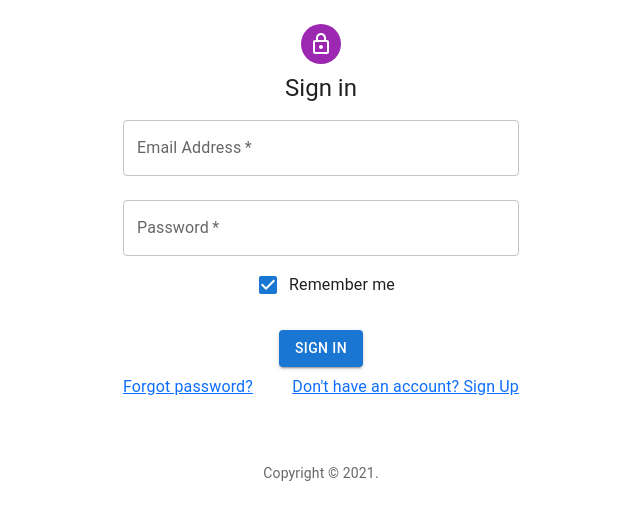
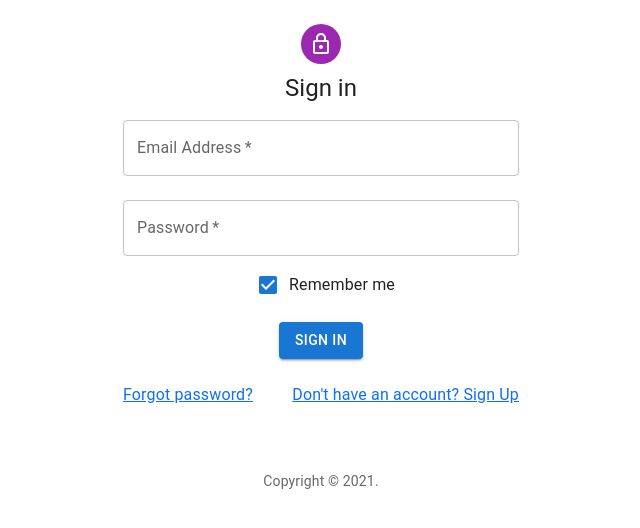
Before and after one commit to YehonatanKadosh/Tests-client, a React (Create React App) app: page / in a window 1280 px wide. Shown: the top 528 px of the page, without its empty margins (319-959 px from the left). Built offline with nearby package versions, Linux system fonts and the light colour scheme.

Commit message:
managed submitting button

```diff
--- a/src/UiElements/forms/AppFormSubmitButton.js
+++ b/src/UiElements/forms/AppFormSubmitButton.js
@@ -11,7 +11,7 @@ function AppFormSubmitButton({ title, className }) {
       type="submit"
       onClick={handleSubmit}
       variant="contained"
-      sx={{ mt: 3, mb: 1, alignSelf: "center" }}
+      sx={{ alignSelf: "center", mb: 3, mt: 2 }}
     >
       {title}
     </Button>
--- a/src/pages/Question/Create/QuestionCreate.js
+++ b/src/pages/Question/Create/QuestionCreate.js
@@ -201,10 +201,12 @@ function QuestionCreate({ update, Q, onSave }) {
             </div>
           </div>
 
+          <Button sx={{ mt: 3 }} onClick={() => setOpen(true)}>
+            Preview
+          </Button>
           <div className="row px-3">
             <AppFormSubmitButton title="Save Question" />
           </div>
-          <Button onClick={() => setOpen(true)}>Preview</Button>
           {open && (
             <Dialog onClose={() => setOpen(false)} open={open}>
               <QuestionShowPage forShow {...values} />
--- a/src/pages/Quiz/Create/CreateQuiz.js
+++ b/src/pages/Quiz/Create/CreateQuiz.js
@@ -299,16 +299,16 @@ function CreateQuiz({ Q, update, onSave }) {
               <AppFormError name="failEmailMessage" />
             </AppAccordion>
             <div className="row">
-              <AppFormSubmitButton title="Save Quiz" />
               <Button
                 onClick={() => {
                   dispatch(setQuiz(values));
                   setDialogContent(<QuizCreatePage forShow />);
                 }}
-                variant="contained"
+                sx={{ mt: 3 }}
               >
                 Preview
               </Button>
+              <AppFormSubmitButton title="Save Quiz" />
             </div>
           </div>
 
```
